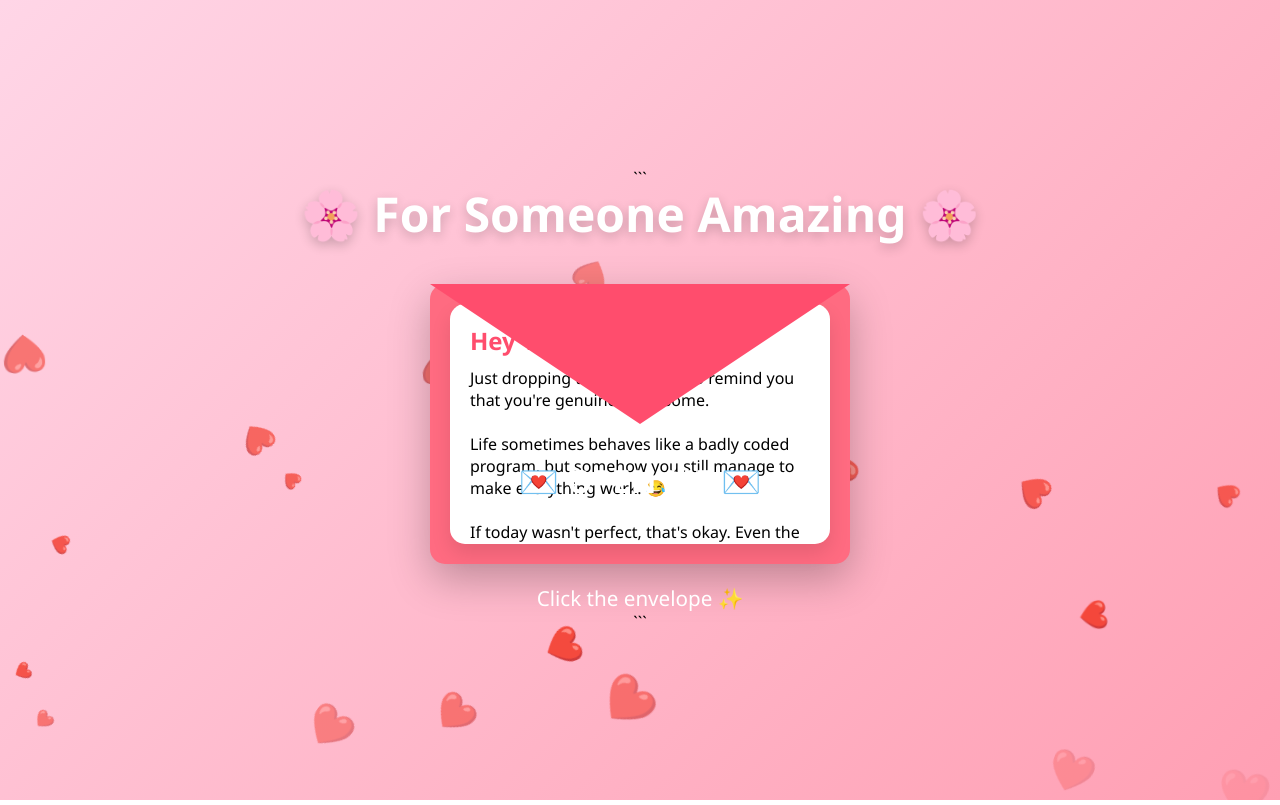
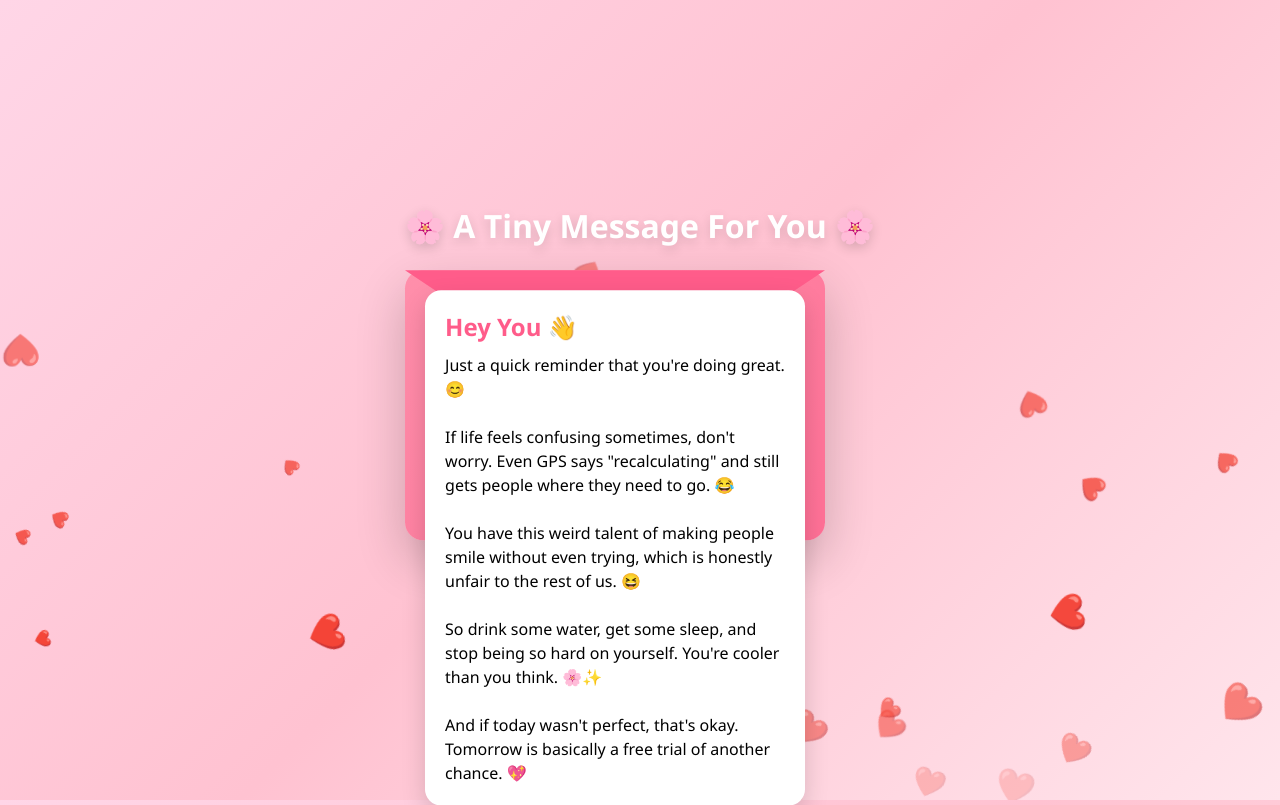
Before and after one commit to PandeyGovind-tech/heyyyu, a plain HTML site: page index.html in a window 1280 px wide. Drawn offline with Linux system fonts and the light colour scheme.

Commit message:
Update index.html

````diff
--- a/index.html
+++ b/index.html
@@ -1,304 +1,161 @@
 <!DOCTYPE html>
-
 <html lang="en">
 <head>
 <meta charset="UTF-8">
 <meta name="viewport" content="width=device-width, initial-scale=1.0">
-<title>For Someone Amazing ❤️</title>
-
+<title>heyyyyy amazingggg 🌸</title>
 <style>
-*{
-    margin:0;
-    padding:0;
-    box-sizing:border-box;
+*{margin:0;padding:0;box-sizing:border-box}
+body{
+height:100vh;overflow:hidden;
+display:flex;justify-content:center;align-items:center;
+font-family:Segoe UI,sans-serif;
+background:linear-gradient(135deg,#ffd6e7,#ffc2d1,#ffe5ec);
 }
-
-body{
-    height:100vh;
-    overflow:hidden;
-    display:flex;
-    justify-content:center;
-    align-items:center;
-    background:linear-gradient(135deg,#ffd6e7,#ff9fb3);
-    font-family:'Segoe UI',sans-serif;
+.bg{position:fixed;inset:0;overflow:hidden}
+.fh{position:absolute;bottom:-50px;animation:up linear infinite;color:white}
+@keyframes up{
+from{transform:translateY(0) rotate(0);opacity:0}
+20%{opacity:1}
+to{transform:translateY(-120vh) rotate(360deg);opacity:0}
 }
-
-.hearts-bg{
-    position:fixed;
-    inset:0;
-    overflow:hidden;
-    pointer-events:none;
+.wrap{text-align:center;position:relative}
+h1{
+color:white;text-shadow:0 4px 12px rgba(0,0,0,.15);
+margin-bottom:25px;
+animation:floaty 3s ease-in-out infinite;
 }
-
-.floating-heart{
-    position:absolute;
-    bottom:-50px;
-    color:white;
-    opacity:.8;
-    animation:floatUp linear infinite;
-}
-
-@keyframes floatUp{
-    from{
-        transform:translateY(0) rotate(0deg);
-        opacity:0;
-    }
-    20%{
-        opacity:1;
-    }
-    to{
-        transform:translateY(-120vh) rotate(360deg);
-        opacity:0;
-    }
-}
-
-.container{
-    text-align:center;
-    position:relative;
-}
-
-.title{
-    color:white;
-    font-size:3rem;
-    margin-bottom:30px;
-    text-shadow:0 4px 12px rgba(0,0,0,.2);
-    animation:titleFloat 3s ease-in-out infinite;
-}
-
-@keyframes titleFloat{
-    50%{
-        transform:translateY(-10px);
-    }
-}
+@keyframes floaty{50%{transform:translateY(-8px)}}
 
 .envelope{
-    width:420px;
-    height:280px;
-    background:#ff6b81;
-    position:relative;
-    margin:auto;
-    cursor:pointer;
-    border-radius:15px;
-    box-shadow:0 15px 40px rgba(0,0,0,.25);
-    transition:.5s;
+width:420px;height:270px;position:relative;cursor:pointer;
+animation:bob 3s ease-in-out infinite;
 }
+@keyframes bob{50%{transform:translateY(-10px)}}
 
-.envelope:hover{
-    transform:scale(1.03);
+.back{
+position:absolute;inset:0;border-radius:18px;
+background:linear-gradient(135deg,#ff8fab,#ff7096);
+box-shadow:0 20px 50px rgba(0,0,0,.2);
+}
+.back::after{
+content:"💖";position:absolute;left:50%;top:50%;
+transform:translate(-50%,-50%);font-size:64px;
 }
 
 .flap{
 position:absolute;
-    top:0;
-    left:0;
-    width:0;
-    height:0;
+width:0;height:0;z-index:4;
 border-left:210px solid transparent;
 border-right:210px solid transparent;
-    border-top:140px solid #ff4d6d;
+border-top:140px solid #ff5c8a;
 transform-origin:top;
 transition:1s;
-    z-index:5;
+}
+
+.label{
+position:absolute;width:100%;top:175px;z-index:5;
+color:white;font-size:28px;font-weight:bold;
 }
 
 .letter{
 position:absolute;
-    left:20px;
-    top:20px;
-    width:380px;
-    height:240px;
-    background:white;
-    border-radius:15px;
-    padding:20px;
-    overflow:auto;
-    text-align:left;
-    z-index:1;
-    transition:1s;
-    box-shadow:0 10px 20px rgba(0,0,0,.1);
+left:20px;top:20px;
+width:380px;min-height:320px;height:auto;
+background:white;border-radius:16px;
+padding:20px;text-align:left;
+box-shadow:0 10px 25px rgba(0,0,0,.15);
+z-index:10;
+transition:1.2s cubic-bezier(.22,1,.36,1);
 }
 
-.envelope-text{
-    position:absolute;
-    width:100%;
-    text-align:center;
-    top:175px;
-    color:white;
-    font-size:2rem;
-    font-weight:bold;
-    z-index:4;
-    transition:.5s;
-}
+.open .flap{transform:rotateX(180deg)}
+.open .letter{transform:translateY(-430px) scale(1.05)}
+.open .label{opacity:0}
 
-.open .flap{
-    transform:rotateX(180deg);
-}
+h2{color:#ff5c8a;margin-bottom:10px}
+p{line-height:1.5}
 
-.open .letter{
-    transform:translateY(-320px);
-}
+.note{margin-top:20px;color:white;font-weight:bold}
+</style>
+</head>
+<body>
+<div class="bg" id="bg"></div>
 
-.open .envelope-text{
-    opacity:0;
-}
+<div class="wrap">
+<h1>🌸 A Tiny Message For You 🌸</h1>
 
-h2{
-    color:#ff4d6d;
-    margin-bottom:10px;
-}
-
-.click-note{
-    margin-top:20px;
-    color:white;
-    font-size:1.2rem;
-    animation:pulse 1.5s infinite;
-}
-
-@keyframes pulse{
-    50%{
-        transform:scale(1.08);
-    }
-}
-</style>
-
-</head>
-
-<body>
-
-<div class="hearts-bg" id="heartsBg"></div>
-
-<div class="container">
-
-```
-<h1 class="title">
-    🌸 For Someone Amazing 🌸
-</h1>
-
-<div class="envelope" onclick="toggleLetter()">
-
+<div class="envelope" id="env" onclick="openLetter()">
+<div class="back"></div>
 <div class="flap"></div>
 
 <div class="letter">
+<h2>Hey You 👋</h2>
+<p>
+Just a quick reminder that you're doing great. 😊<br><br>
 
-        <h2>Hey You ❤️</h2>
+If life feels confusing sometimes, don't worry. Even GPS says
+"recalculating" and still gets people where they need to go. 😂<br><br>
 
-        <p>
-            Just dropping this little letter to remind you that
-            you're genuinely awesome.
-            <br><br>
+You have this weird talent of making people smile without even trying,
+which is honestly unfair to the rest of us. 😆<br><br>
 
-            Life sometimes behaves like a badly coded program,
-            but somehow you still manage to make everything work. 😂
-            <br><br>
+So drink some water, get some sleep, and stop being so hard on yourself.
+You're cooler than you think. 🌸✨<br><br>
 
-            If today wasn't perfect, that's okay.
-            Even the moon has phases and people still stare at it.
-            🌙✨
-            <br><br>
-
-            Keep smiling.
-            Keep being kind.
-            Keep being the person who somehow makes everyone around
-            them feel a little happier.
-            <br><br>
-
-            Also, if there were an Olympic event for being adorable,
-            you'd probably win gold while claiming you weren't even trying. 🏅😂
-            <br><br>
-
-            And one more thing...
-            you're one of my favorite people and someone I truly adore. ❤️
-            <br><br>
-
-            Never forget how special you are. 🌸✨
+And if today wasn't perfect, that's okay.
+Tomorrow is basically a free trial of another chance. 💖
 </p>
-
 </div>
 
-    <div class="envelope-text">
-        💌 OPEN ME 💌
+<div class="label">💌 OPEN ME 💌</div>
 </div>
 
-</div>
-
-<div class="click-note">
-    Click the envelope ✨
-</div>
-```
-
+<div class="note">Click the envelope ✨</div>
 </div>
 
 <script>
-
-// Floating background hearts
-for(let i=0;i<35;i++){
-
-    const heart=document.createElement("div");
-    heart.className="floating-heart";
-    heart.innerHTML="❤️";
-
-    heart.style.left=Math.random()*100+"%";
-    heart.style.fontSize=(15+Math.random()*30)+"px";
-    heart.style.animationDuration=(6+Math.random()*8)+"s";
-    heart.style.animationDelay=Math.random()*8+"s";
-
-    document.getElementById("heartsBg").appendChild(heart);
+for(let i=0;i<30;i++){
+ let h=document.createElement('div');
+ h.className='fh';
+ h.innerHTML='❤️';
+ h.style.left=Math.random()*100+'%';
+ h.style.fontSize=(14+Math.random()*24)+'px';
+ h.style.animationDuration=(6+Math.random()*8)+'s';
+ h.style.animationDelay=Math.random()*6+'s';
+ document.getElementById('bg').appendChild(h);
 }
 
-function createHeartBurst(){
+function burst(){
+ for(let i=0;i<40;i++){
+  const h=document.createElement('div');
+  h.innerHTML='💖';
+  h.style.position='fixed';
+  h.style.left='50%';
+  h.style.top='50%';
+  h.style.fontSize=(18+Math.random()*22)+'px';
+  h.style.zIndex='9999';
+  document.body.appendChild(h);
 
-    for(let i=0;i<40;i++){
+  const a=Math.random()*Math.PI*2;
+  const d=220+Math.random()*280;
 
-        const heart=document.createElement("div");
+  h.animate([
+   {transform:'translate(-50%,-50%) scale(0)',opacity:1},
+   {transform:`translate(calc(-50% + ${Math.cos(a)*d}px),calc(-50% + ${Math.sin(a)*d}px)) scale(1.6)`,opacity:0}
+  ],{duration:2200,easing:'ease-out'});
 
-        heart.innerHTML="💖";
-        heart.style.position="fixed";
-        heart.style.left="50%";
-        heart.style.top="50%";
-        heart.style.fontSize=(18+Math.random()*25)+"px";
-        heart.style.pointerEvents="none";
-        heart.style.zIndex="9999";
-
-        document.body.appendChild(heart);
-
-        const angle=Math.random()*Math.PI*2;
-        const distance=250+Math.random()*350;
-
-        heart.animate(
-        [
-            {
-                transform:"translate(-50%,-50%) scale(0)",
-                opacity:1
-            },
-            {
-                transform:`translate(
-                calc(-50% + ${Math.cos(angle)*distance}px),
-                calc(-50% + ${Math.sin(angle)*distance}px)
-                ) scale(1.8)`,
-                opacity:0
-            }
-        ],
-        {
-            duration:2500,
-            easing:"ease-out"
-        });
-
-        setTimeout(()=>{
-            heart.remove();
-        },2500);
+  setTimeout(()=>h.remove(),2200);
  }
 }
 
-function toggleLetter(){
-
-    const envelope=document.querySelector(".envelope");
-
-    if(!envelope.classList.contains("open")){
-        createHeartBurst();
+function openLetter(){
+ const e=document.getElementById('env');
+ if(!e.classList.contains('open')){
+   burst();
+   e.classList.add('open');
  }
-
-    envelope.classList.toggle("open");
 }
 </script>
-
 </body>
 </html>
````
Lines whose indentation alone changed are shown as unchanged.
